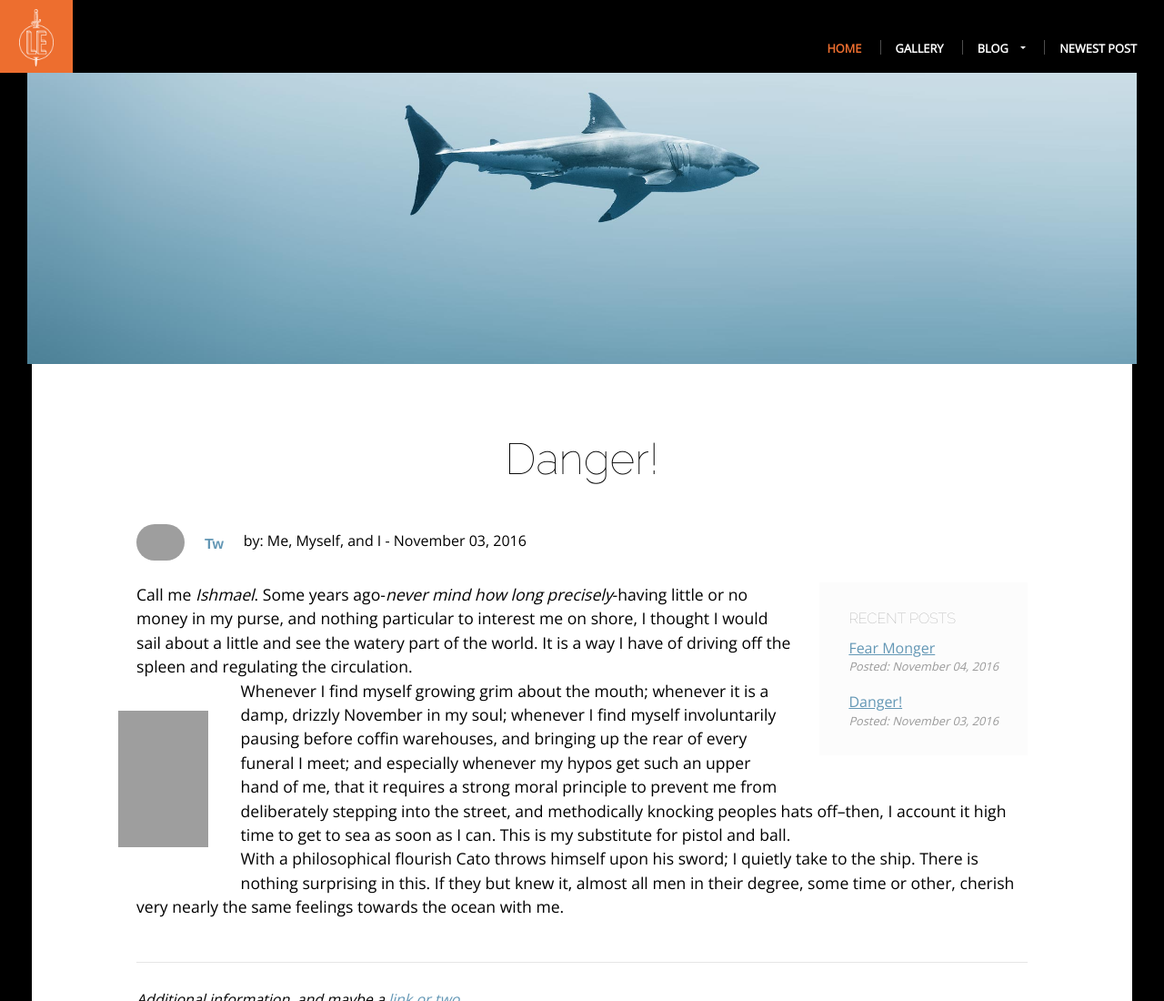
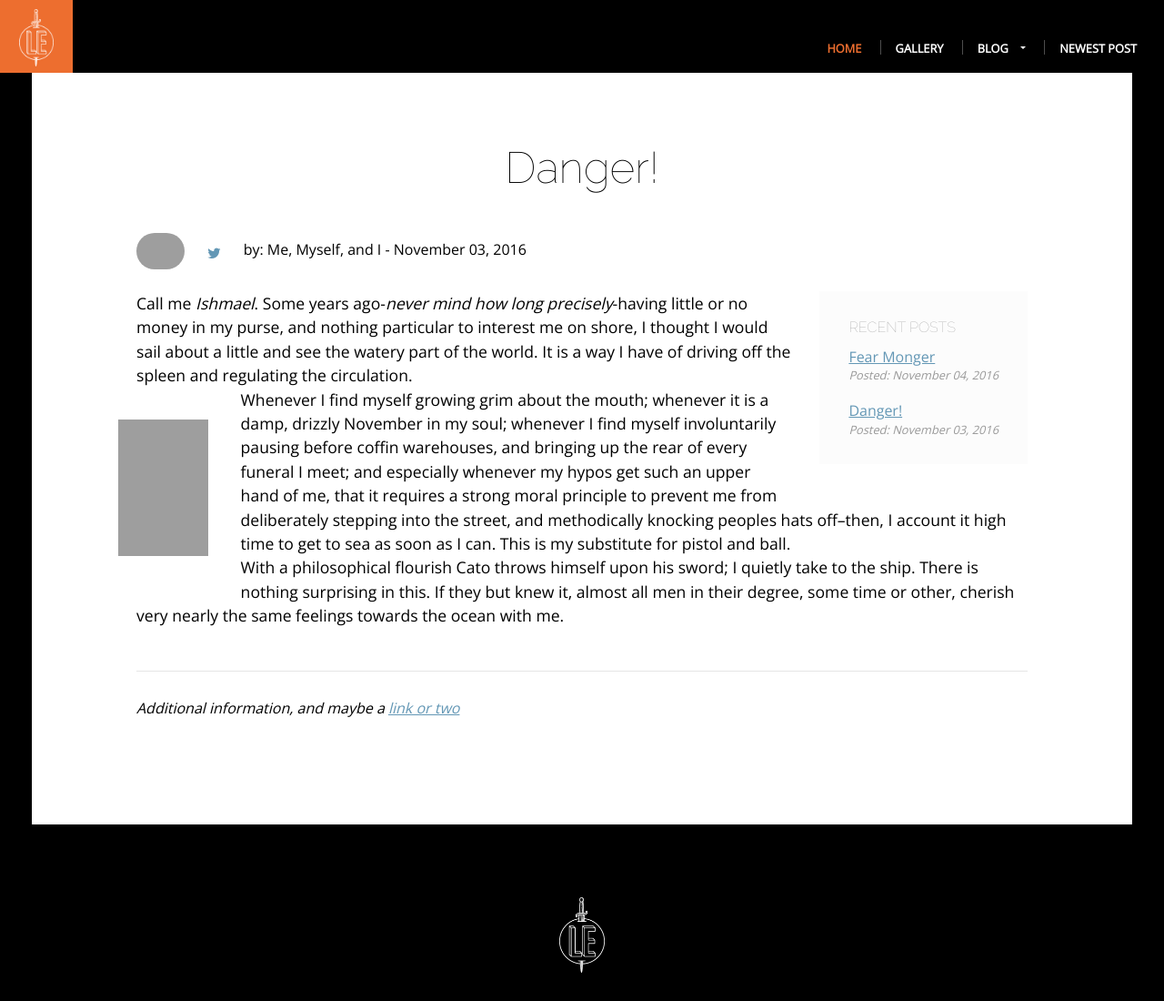
Before and after one commit to joaquinfox/LETBD_mockup.github.io, a plain HTML site: page _site/2016/11/03/title-of-post.html in a window 1280 px wide. Shown: the top 1100 px of the page at 91% size. Drawn offline with nearby package versions, Linux system fonts and the light colour scheme; grey boxes are pictures that could not be loaded.

Commit message:
deploy twitter logos

```diff
--- a/_site/2016/11/03/title-of-post.html
+++ b/_site/2016/11/03/title-of-post.html
@@ -47,7 +47,7 @@
       <h1>Danger!</h2>
         <div class="post-byline">
           <img src="https://gravatar.com/avatar/ffda7d145b83c4b118f982401f962ca6?s=150">
-          <a href="http://twitter.com/mhartl" class="social-link">Tw</a>
+          <a href="http://twitter.com/mhartl" class="social-link"><i class="fa fa-twitter"></i></a>
           by: Me, Myself, and I
           <span> - November 03, 2016</span>
         </div>
--- a/_site/css/main.css
+++ b/_site/css/main.css
@@ -363,9 +363,8 @@ h1, h2, h3, h4, h5, h6 {
   background-position: center;
 }
 .half-hero {
-  background-position: center center;
-  background-size: cover;
-  height: 40vh;
+  background-position: content-container;
+  background-size: bottom;
 }
 /* SOCIAL STYLES */
 .social-list {
--- a/css/main.css
+++ b/css/main.css
@@ -363,9 +363,8 @@ h1, h2, h3, h4, h5, h6 {
   background-position: center;
 }
 .half-hero {
-  background-position: center center;
-  background-size: cover;
-  height: 40vh;
+  background-position: content-container;
+  background-size: bottom;
 }
 /* SOCIAL STYLES */
 .social-list {
```
Also changed, not shown: _layouts/post.html (+1 -1 lines), _site/2016/11/04/title-of-second-post.html (+1 -1 lines), _site/index.html (+1 -1 lines), index.html (+1 -1 lines).
